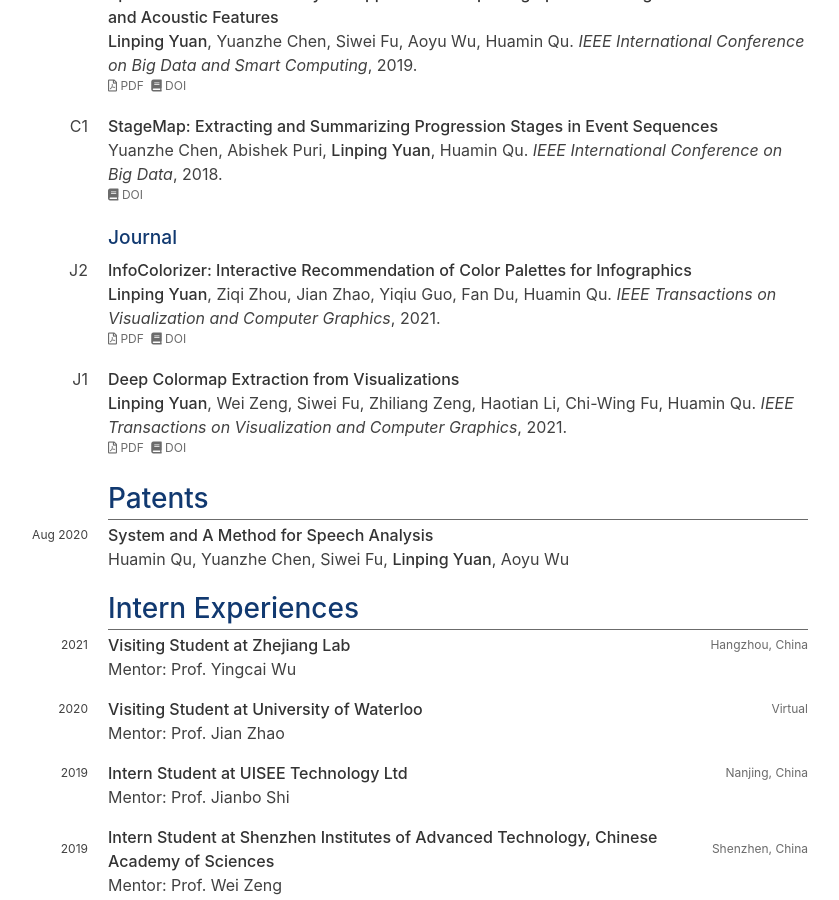
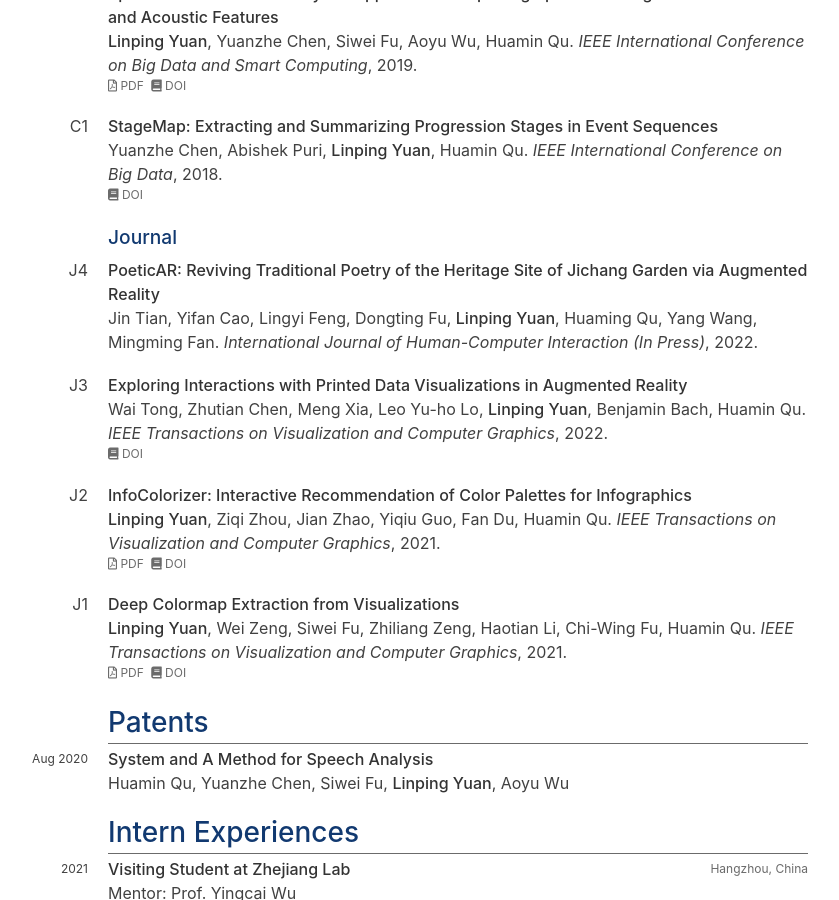
Before and after one commit to yuanlinping/yuanlinping.github.io, a Jekyll site: the page built from cv.html, in a window 1280 px wide and 900 px high, scrolled down 612 px. Shown: the whole window, without its empty margins (232-1071 px from the left). Built offline with Jekyll 4.4.1, drawn with Linux system fonts in a browser that asks for light colours.

```diff
--- a/_data/people.yml
+++ b/_data/people.yml
@@ -37,3 +37,21 @@ Yingcai Wu:
 
 Jianbo Shi:
   url: https://www.cis.upenn.edu/~jshi/
+
+Wai Tong:
+  url: https://wtong2017.github.io/
+
+Zhutian Chen:
+  url: https://chenzhutian.org/
+
+Meng Xia:
+  url: https://www.xiameng.org/
+
+Leo Yu-ho Lo:
+  url: https://leoyuholo.com/
+
+Zikai Alex Wen:
+  url: https://zkwen.site/
+
+Mingming Fan:
+  url: https://www.mingmingfan.com/
--- a/_publications/2019_speechlens.html
+++ b/_publications/2019_speechlens.html
@@ -16,7 +16,7 @@ type:
   - Conference
 tags:
   - Multimodal analysis
-highlight: true
+highlight: false
 doi: 10.1109/BIGCOMP.2019.8679261
 image: /assets/paper_teaser/2019_speechlens.png
 pdf: /assets/paper/2019_speechlens.pdf
```
Also changed, not shown: _data/projects.yml (+5 -6 lines), _publications/2022_AR_paper_interaction.html (added, +33 -0 lines), _publications/2022_collectiAR.html (added, +23 -0 lines), _publications/2022_poeticAR.html (added, +27 -0 lines), assets/paper_teaser/2022_AR_paper_interaction.png (added), assets/paper_teaser/2022_collectiAR.png (added), assets/paper_teaser/2022_poeticAR.png (added), 1 other file.
